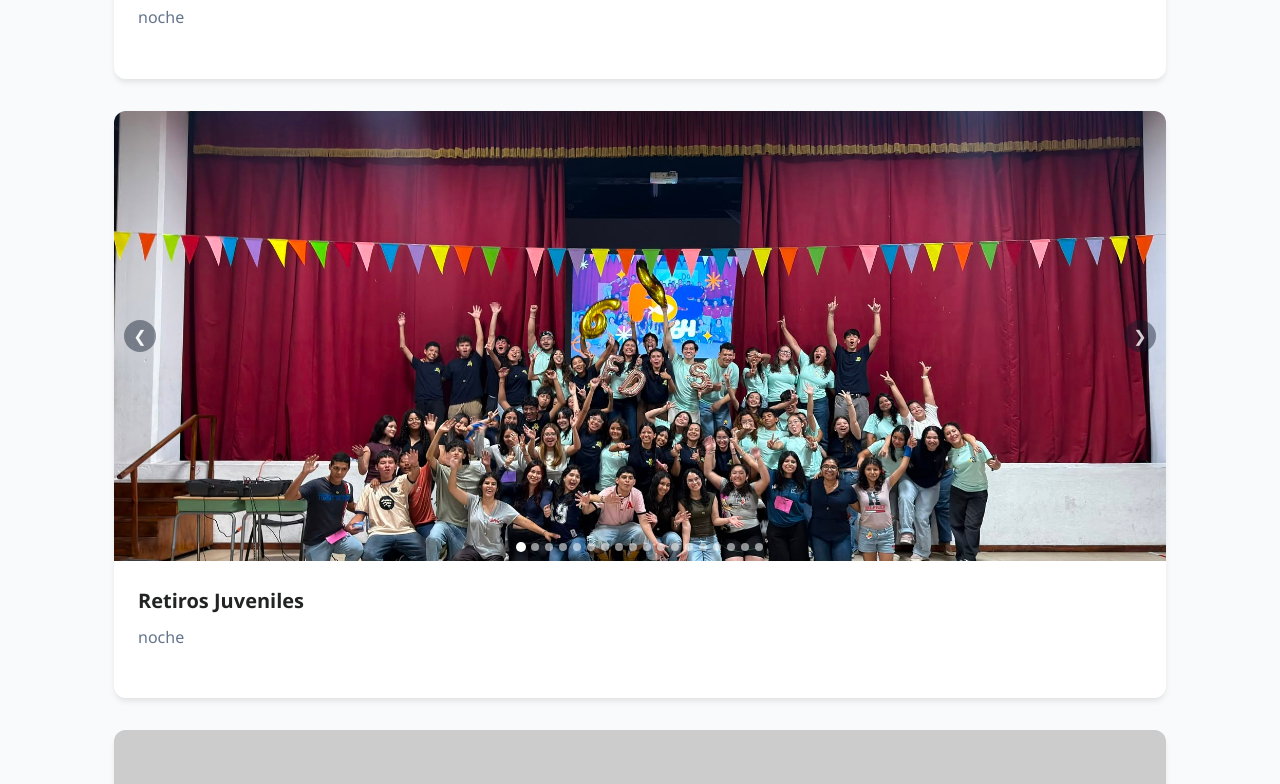
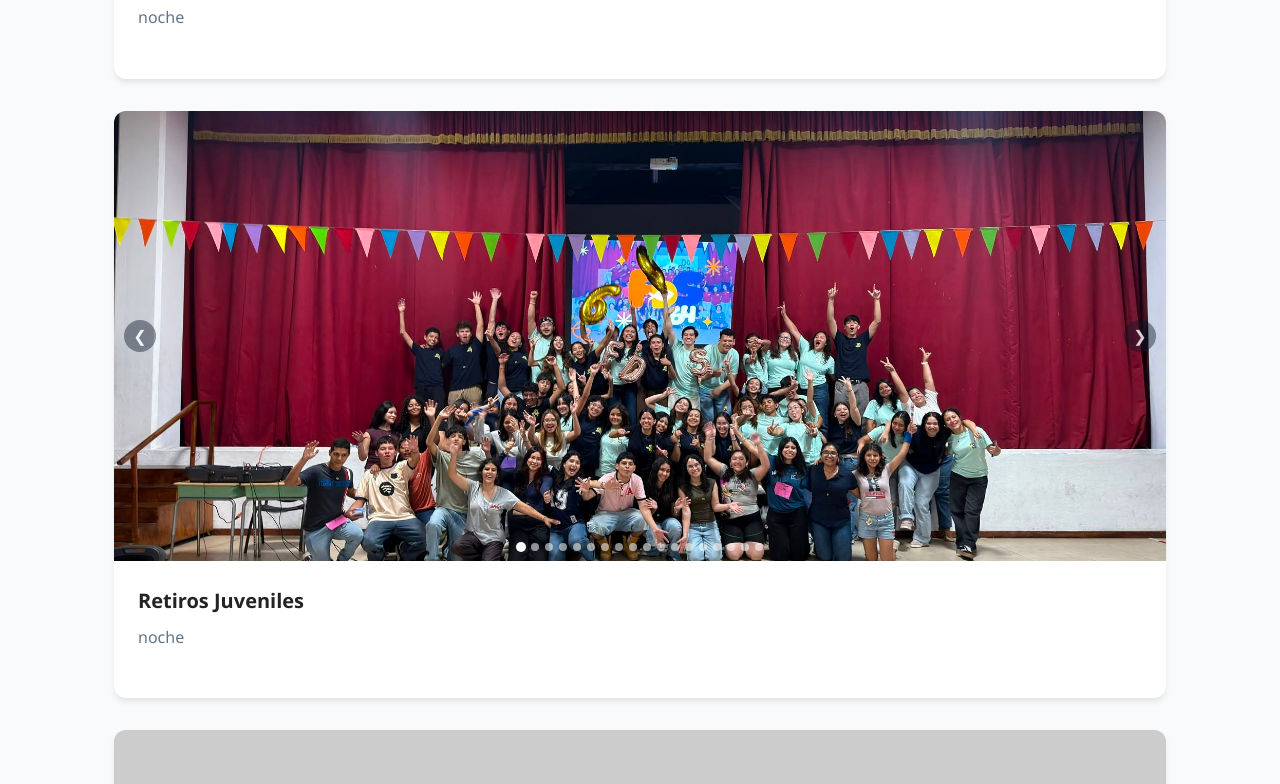
Before and after one commit to Nesitanes/EjeDonRua, a plain HTML site: page actividades.html in a window 1280 px wide. Shown: the part 736-1520 px from the top of the page. Drawn offline with Linux system fonts and the light colour scheme; placeholder pictures from the web are drawn by us.

Commit message:
centro
arreglo imagen vivencias

```diff
--- a/css/styles.css
+++ b/css/styles.css
@@ -331,7 +331,7 @@ footer {
     width: 100%;
     height: 100%;
     object-fit: cover;
-    object-position: center 30%;
+    object-position: center 40%;
     opacity: 0;
     transition: opacity 0.4s ease-in-out;
     pointer-events: none;
```
Also changed, not shown: img/campoeje/camp5.jpg.
